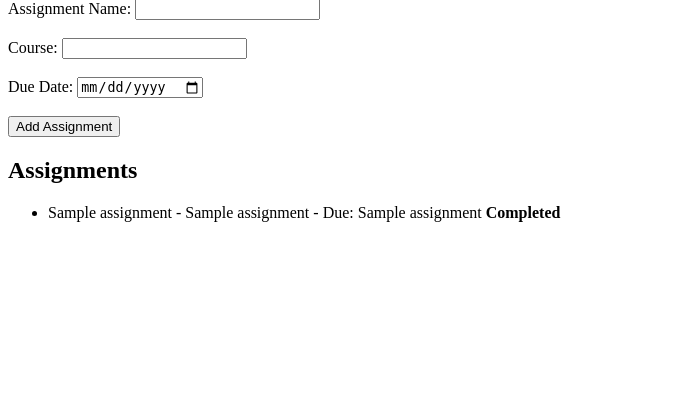
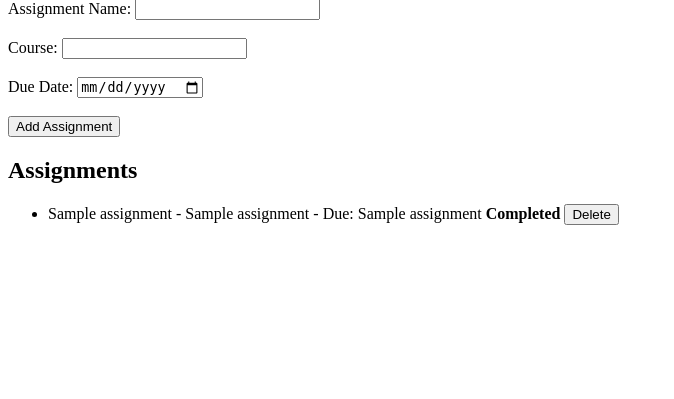
Before and after one commit to covermee/lcsr-assignment-tracker, a Flask app: template templates/index.html in a window 1280 px wide. Shown: the part 166-565 px from the top of the page, without its empty margins (0-674 px from the left). Run offline with Flask 3, Linux system fonts and the light colour scheme; the template is opened without the code that fills it: most values are stand-ins (such as "Sample title", 1, 10 or a date in 2020).

Commit message:
Add assignment deletion feature

```diff
--- a/app.py
+++ b/app.py
@@ -2,6 +2,7 @@ import sqlite3
 from flask import Flask, render_template, request, redirect, url_for
 
 app = Flask(__name__)
+
 
 @app.route("/", methods=["GET", "POST"])
 def home():
@@ -46,3 +47,18 @@ def complete_assignment(assignment_id):
     connection.close()
 
     return redirect(url_for("home"))
+
+
+@app.route("/delete/<int:assignment_id>", methods=["POST"])
+def delete_assignment(assignment_id):
+    connection = sqlite3.connect("assignments.db")
+
+    connection.execute(
+        "DELETE FROM assignments WHERE id = ?",
+        (assignment_id,)
+    )
+
+    connection.commit()
+    connection.close()
+
+    return redirect(url_for("home"))
--- a/templates/index.html
+++ b/templates/index.html
@@ -44,6 +44,10 @@
                 {% else %}
                     <strong>Completed</strong>
                 {% endif %}
+
+                <form method="POST" action="/delete/{{ assignment[0] }}" style="display:inline;">
+                    <button type="submit">Delete</button>
+                </form>
             </li>
         {% endfor %}
     </ul>
```
